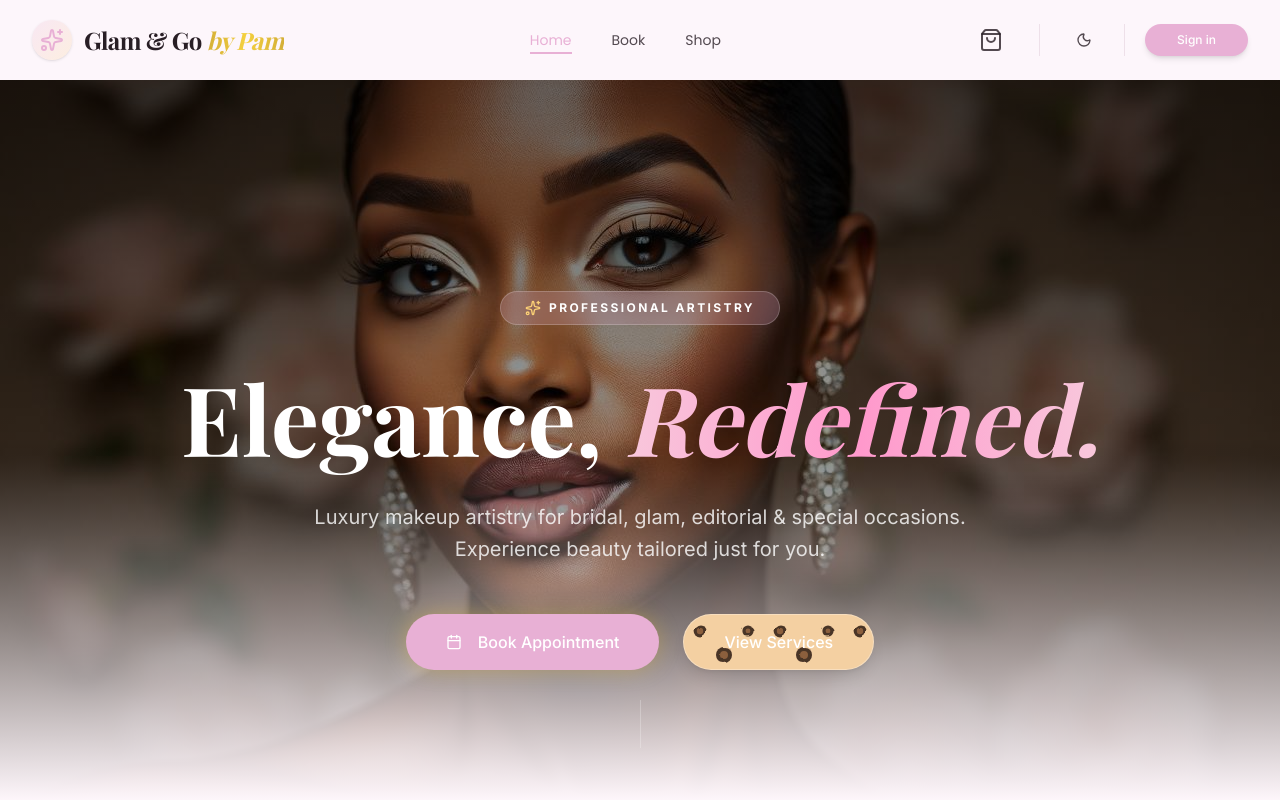
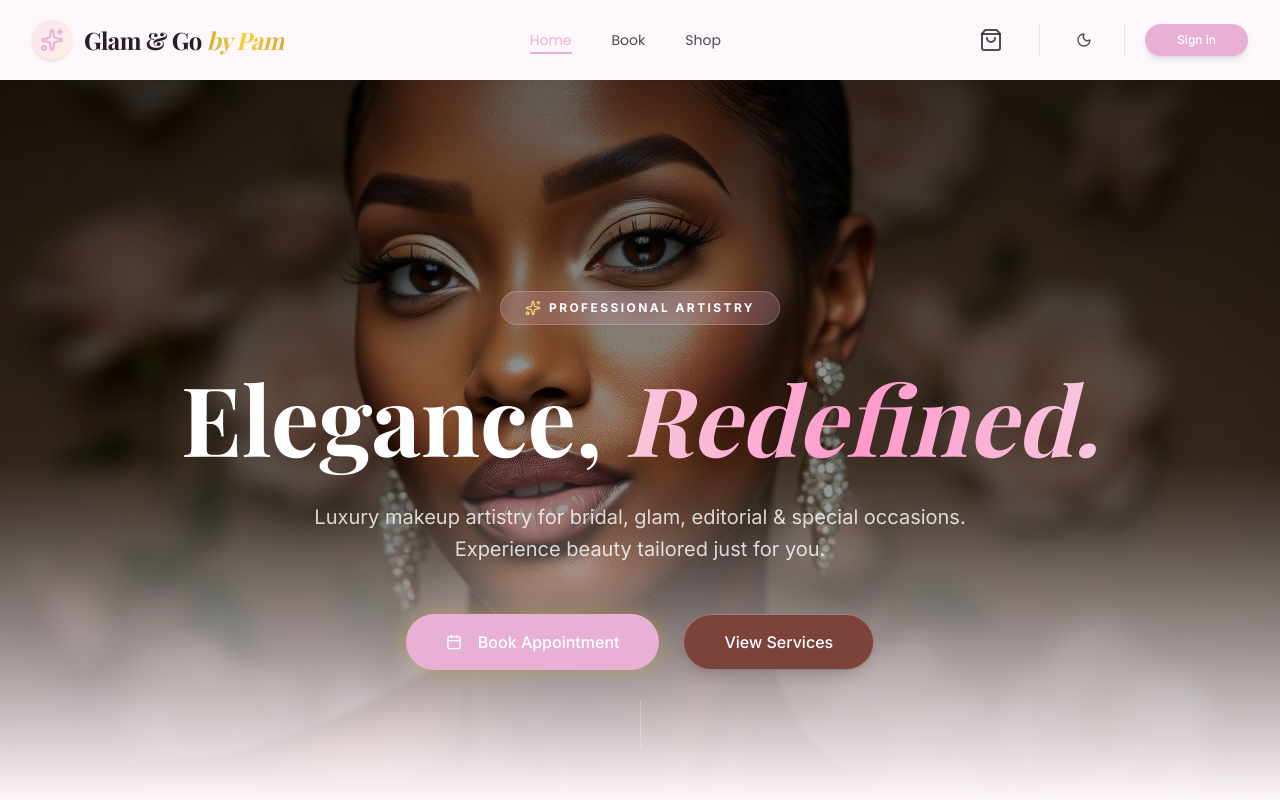
Before and after one commit to evander254/Glam-Go, a Vue app: page / in a window 1280 px wide. Shown: the top 800 px of the page. Built offline with nearby package versions, Linux system fonts and the light colour scheme; no server answers; the database is empty; what @tanstack/vue-query would draw is missing.

Commit message:
Change View Services button from leopard print to cocoa brown

```diff
--- a/src/pages/Home.vue
+++ b/src/pages/Home.vue
@@ -59,7 +59,7 @@ onMounted(async () => {
               </Button>
             </router-link>
             <a href="#services">
-              <Button size="lg" variant="outline" class="rounded-full px-10 h-14 text-base border-white/30 text-white bg-leopard hover:bg-white/10 backdrop-blur-sm transition-all shadow-lg">
+              <Button size="lg" variant="outline" class="rounded-full px-10 h-14 text-base border-white/30 text-white bg-cocoa hover:bg-cocoa/90 backdrop-blur-sm transition-all shadow-lg">
                 View Services
               </Button>
             </a>
--- a/src/styles.css
+++ b/src/styles.css
@@ -46,6 +46,7 @@
   --color-input: var(--input);
   --color-ring: var(--ring);
   --color-ring-offset-background: var(--background);
+  --color-cocoa: var(--cocoa);
 
   --font-serif: "Playfair Display", serif;
   --font-sans: "Inter", sans-serif;
@@ -78,6 +79,7 @@
   --border: oklch(0.92 0.02 340);
   --input: oklch(0.92 0.02 340);
   --ring: oklch(0.82 0.08 340);
+  --cocoa: oklch(0.45 0.08 30);
 }
 
 .dark {
@@ -100,6 +102,7 @@
   --border: oklch(0.25 0.02 340);
   --input: oklch(0.25 0.02 340);
   --ring: oklch(0.75 0.1 340);
+  --cocoa: oklch(0.55 0.1 30);
 }
 
 @layer base {
```
